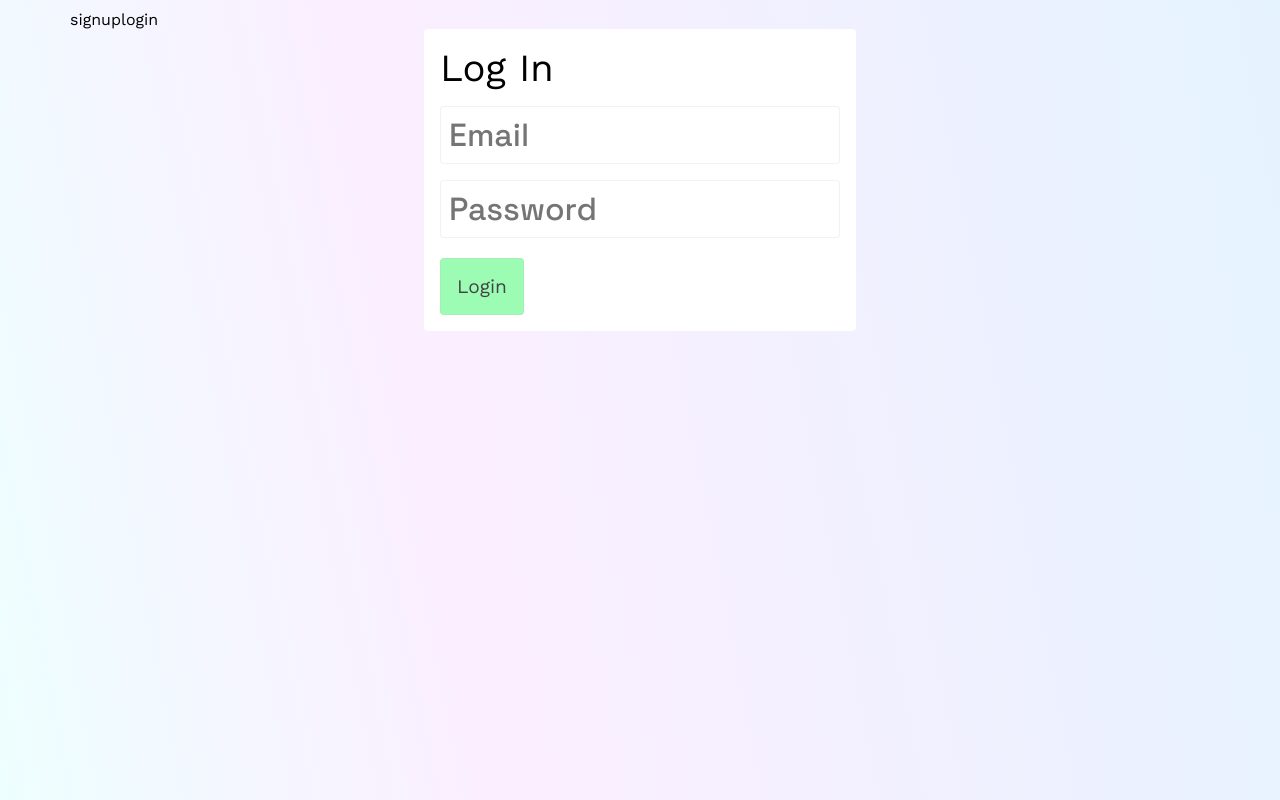
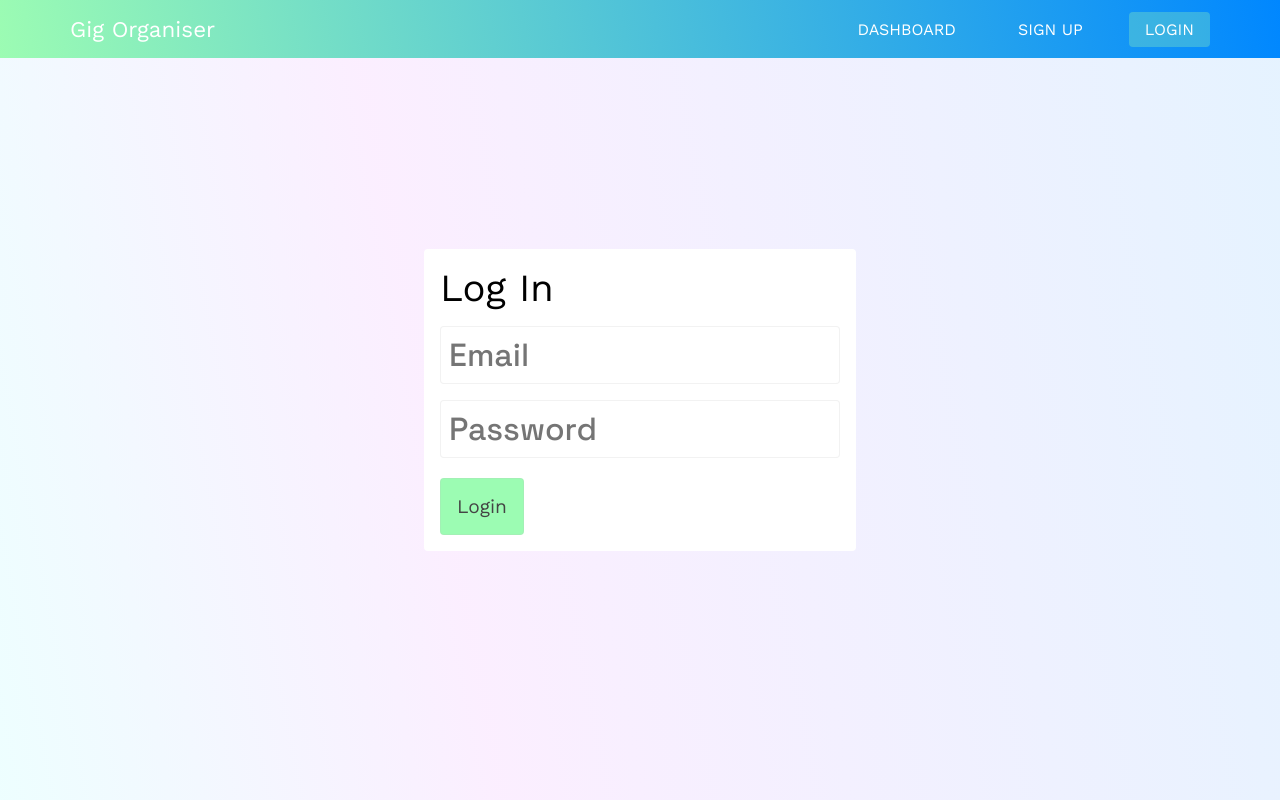
Before and after one commit to mike1234-pixel/gig-organiser-client, a React (Create React App) app: page /login in a window 1280 px wide. Built offline with nearby package versions, Linux system fonts and the light colour scheme.

Commit message:
style the app and nav, and add account page

```diff
--- a/src/App.tsx
+++ b/src/App.tsx
@@ -7,6 +7,7 @@ import { BrowserRouter, Route, Routes } from "react-router-dom";
 import { Nav } from "./components/features/Nav";
 import { Login } from "./components/pages/Login";
 import { LoginStateProvider } from "./context/LoginStateProvider";
+import { Account } from "./components/pages/Account";
 
 const queryClient = new QueryClient();
 
@@ -15,16 +16,15 @@ const App = () => {
     <QueryClientProvider client={queryClient}>
       <LoginStateProvider>
         <div className={styles.app}>
-          <Container>
           <BrowserRouter>
             <Nav />
             <Routes>
               <Route path="/" element={<Dashboard />} />
               <Route path="/signup" element={<SignUp />} />
               <Route path="/login" element={<Login />} />
+              <Route path="/user/:id" element={<Account />} />
             </Routes>
           </BrowserRouter>
-          </Container>
         </div>
       </LoginStateProvider>
     </QueryClientProvider>
--- a/src/components/common/Container/Container.module.css
+++ b/src/components/common/Container/Container.module.css
@@ -4,6 +4,7 @@
     padding-left: 15px;
     margin-right: auto;
     margin-left: auto;
+    height: 100%;
 }
 
 @media (min-width: 576px) {
--- a/src/components/common/Container/Container.tsx
+++ b/src/components/common/Container/Container.tsx
@@ -1,7 +1,7 @@
 import { ReactNode } from "react";
 import styles from "./Container.module.css";
 
-interface ContainerProps {
+export interface ContainerProps {
   children: ReactNode | ReactNode[];
 }
 
--- a/src/components/features/Forms/ContentBox/ContentBox.module.css
+++ b/src/components/features/Forms/ContentBox/ContentBox.module.css
@@ -2,7 +2,7 @@
     display: flex;
     align-items: center;
     justify-content: center;
-    height: 100%;
+    height: 100vh;
 }
 
 .box {
--- a/src/components/features/Nav/Nav.module.css
+++ b/src/components/features/Nav/Nav.module.css
@@ -0,0 +1,49 @@
+.nav {
+    display: flex;
+    padding: 16px 0;
+    background: linear-gradient(259deg, rgba(0, 135, 255, 1) 0%, rgba(156, 252, 179, 1) 100%);
+    position: fixed;
+    width: 100%;
+    top: 0;
+}
+
+.content {
+    display: flex;
+    justify-content: space-between;
+    align-items: center;
+}
+
+.title {
+    font-size: 1.4rem;
+    color: var(--white);
+}
+
+.list {
+    display: flex;
+    align-items: center;
+    gap: 30px;
+}
+
+.navLink {
+    padding: 8px 16px;
+    border-radius: 4px;
+    color: var(--white);
+    text-transform: uppercase;
+}
+
+.navLinkButton {
+    padding: 8px 16px;
+    border-radius: 4px;
+    color: var(--white);
+    background-color: transparent;
+    border: none;
+    font-size: 1rem;
+    text-transform: uppercase;
+    cursor: pointer;
+    font-family: 'Work Sans', sans-serif;
+}
+
+.active {
+    background-color: rgba(156, 252, 179, 0.3);
+    transition: background-color 0.3s ease;
+}
--- a/src/components/features/Nav/Nav.tsx
+++ b/src/components/features/Nav/Nav.tsx
@@ -1,15 +1,89 @@
-import { Link } from "react-router-dom";
+import classNames from "classnames";
+import { NavLink, useLocation } from "react-router-dom";
 import { useLoginState } from "../../../context/LoginStateProvider";
+import { Container } from "../../common/Container";
 import styles from "./Nav.module.css";
 
 export const Nav = () => {
-  const { user } = useLoginState();
+  const location = useLocation();
+
+  const { isLoggedIn, user, setIsLoggedIn, setUser } = useLoginState();
+
+  const handleClick = () => {
+    setUser(null);
+    setIsLoggedIn(false);
+  };
 
   return (
     <nav className={styles.nav}>
-      <p>{user?.name}</p>
-      <Link to="/signup">signup</Link>
-      <Link to="/login">login</Link>
+      <Container>
+        <div className={styles.content}>
+          <h1 className={styles.title}>Gig Organiser</h1>
+          <ul className={styles.list}>
+            <li>
+              <NavLink
+                to="/"
+                className={classNames(
+                  styles.navLink,
+                  location.pathname === "/" && styles.active
+                )}
+              >
+                Dashboard
+              </NavLink>
+            </li>
+            {!isLoggedIn && (
+              <>
+                <li>
+                  <NavLink
+                    to="/signup"
+                    className={classNames(
+                      styles.navLink,
+                      location.pathname === "/signup" && styles.active
+                    )}
+                  >
+                    Sign Up
+                  </NavLink>
+                </li>
+
+                <li>
+                  <NavLink
+                    to="/login"
+                    className={classNames(
+                      styles.navLink,
+                      location.pathname === "/login" && styles.active
+                    )}
+                  >
+                    Login
+                  </NavLink>
+                </li>
+              </>
+            )}
+            {user && (
+              <>
+                <li>
+                  <NavLink
+                    to={`user/${user.ID}`}
+                    className={classNames(
+                      styles.navLink,
+                      location.pathname.includes("user") && styles.active
+                    )}
+                  >
+                    {user.name}
+                  </NavLink>
+                </li>
+                <li>
+                  <button
+                    onClick={handleClick}
+                    className={styles.navLinkButton}
+                  >
+                    Log Out
+                  </button>
+                </li>
+              </>
+            )}
+          </ul>
+        </div>
+      </Container>
     </nav>
   );
 };
--- /dev/null
+++ b/src/components/pages/Account/Account.tsx
@@ -0,0 +1,20 @@
+import { useLoginState } from "../../../context/LoginStateProvider";
+import { ContentBox } from "../../features/Forms/ContentBox";
+import styles from "./Account.module.css";
+
+export const Account = () => {
+  const { user } = useLoginState();
+
+  return (
+    <ContentBox>
+      {user ? (
+        <>
+          <p>{user?.name}</p>
+          <p>{user?.email}</p>
+        </>
+      ) : (
+        <p>Logged out.</p>
+      )}
+    </ContentBox>
+  );
+};
--- /dev/null
+++ b/src/components/pages/Account/index.ts
@@ -0,0 +1 @@
+export { Account } from "./Account";
--- a/src/components/pages/Dashboard/Dashboard.module.css
+++ b/src/components/pages/Dashboard/Dashboard.module.css
@@ -0,0 +1,19 @@
+.hero {
+    width: 100%;
+    background-image: url("./organise.jpg");
+    background-color: rgba(0,0,0,0.5);
+    background-blend-mode: multiply;
+    background-size: cover;
+    height: 100vh;
+}
+
+.titleContainer {
+    height: 100%;
+    display: flex;
+    align-items: center;
+}
+
+.title {
+    font-size: 3rem;
+    color: var(--white);
+}
--- a/src/components/pages/Dashboard/Dashboard.tsx
+++ b/src/components/pages/Dashboard/Dashboard.tsx
@@ -1,6 +1,24 @@
 import { Jobs } from "../../features/Jobs";
+import organise from "./organise.jpg";
+import { useLoginState } from "../../../context/LoginStateProvider";
 import styles from "./Dashboard.module.css";
+import { Container } from "../../common/Container";
+import { ContentBox } from "../../features/Forms/ContentBox";
 
 export const Dashboard = () => {
-  return <Jobs />;
+  const { isLoggedIn } = useLoginState();
+
+  return isLoggedIn ? (
+    <ContentBox>
+      <Jobs />
+    </ContentBox>
+  ) : (
+    <div className={styles.hero}>
+      <Container>
+        <div className={styles.titleContainer}>
+          <h1 className={styles.title}>Organise Your Job Search</h1>
+        </div>
+      </Container>
+    </div>
+  );
 };
```
Also changed, not shown: src/components/pages/Account/Account.module.css (added), 1 other file (tests, documents, lock files or other folders). Lines whose indentation alone changed are shown as unchanged.
